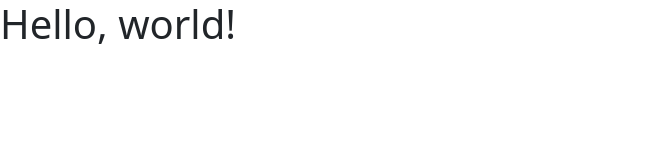
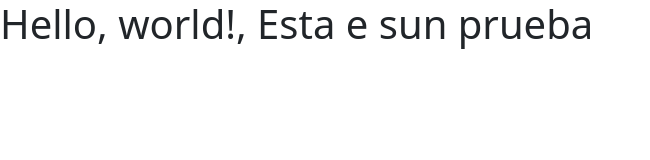
Before and after one commit to vaneroblessilva/bit05bootstrap, a plain HTML site: page src/index.html in a window 1280 px wide. Shown: the whole page, without its empty margins (0-650 px from the left). Drawn offline with nearby package versions, Linux system fonts and the light colour scheme.

Commit message:
Cambios de prueba

```diff
--- a/src/index.html
+++ b/src/index.html
@@ -7,6 +7,6 @@
     <title>Bootstrap demo</title>
   </head>
   <body>
-    <h1>Hello, world!</h1>
+    <h1>Hello, world!, Esta e sun prueba</h1>
   </body>
 </html>
```
